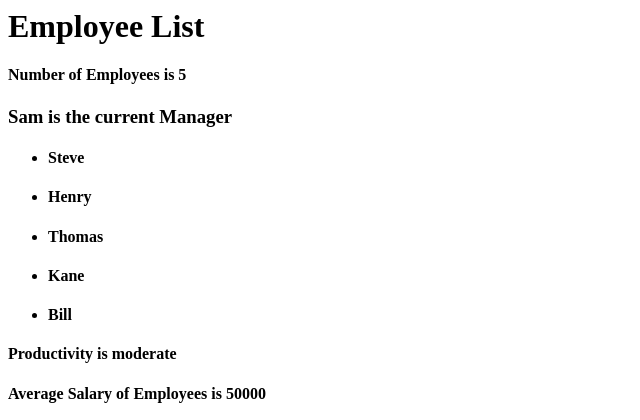
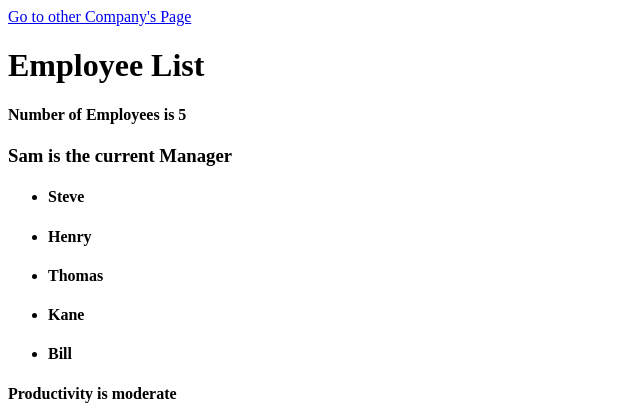
Before and after one commit to Sharada001/django_codebase, a Django app: page /main/derived_template in a window 1280 px wide. Shown: the top 420 px of the page, without its empty margins (0-640 px from the left). Run offline with Django 4.2, Linux system fonts and the light colour scheme.

Commit message:
template pages connected mutually

```diff
--- a/Django_Template_Language/main/templates/main/derived_template.html
+++ b/Django_Template_Language/main/templates/main/derived_template.html
@@ -6,4 +6,5 @@
 
 {% block block2 %}
 <h4>Average Salary of Employees is {{ average_salary }}</h4>
+{#<a href="/main/template"> Go to first Company page </a>#}
 {% endblock %}
--- a/Django_Template_Language/main/templates/main/main_template.html
+++ b/Django_Template_Language/main/templates/main/main_template.html
@@ -2,6 +2,8 @@
 <head></head>
 
 <body>
+<a href="/main/{{ reference_page }}"> Go to other Company's Page </a>
+
 <h1>Employee List</h1>
 
 {% block block1 %}
--- a/Django_Template_Language/main/views.py
+++ b/Django_Template_Language/main/views.py
@@ -3,12 +3,14 @@ from django.shortcuts import render
 def render_template(request):
     context = {'sp_Person':{'name':'Sam','role':'Manager','id':10},
                'list_of_people':["Jack", "John", "Harry", "Peter"],
-               'productivity': 20}
+               'productivity': 20,
+               'reference_page': 'derived_template'}
     return render(request,'main/main_template.html',context)
 
 def render_derived_template(request):
     context = {'sp_Person':{'name':'Sam','role':'Manager','id':10},
                'list_of_people':["Steve", "Henry", "Thomas", "Kane", "Bill"],
                'productivity': 80,
+               'reference_page': 'template',
                'average_salary':50000}
     return render(request,'main/derived_template.html', context)
```
